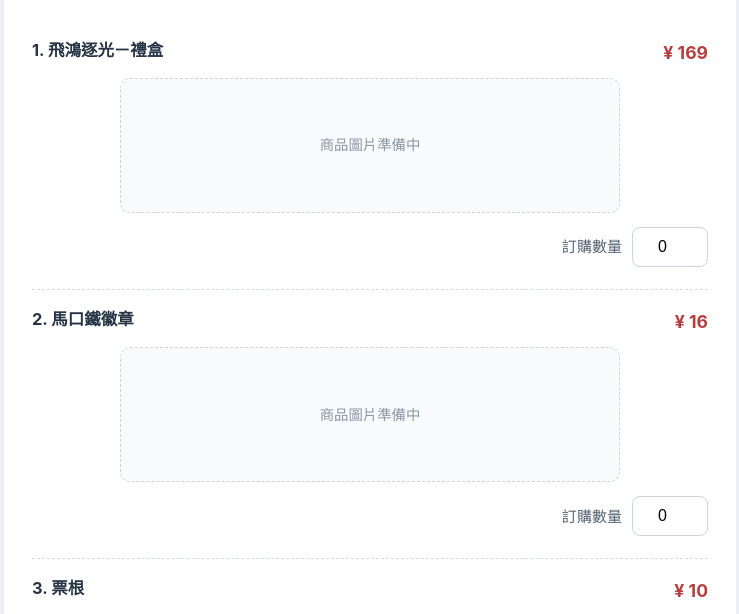
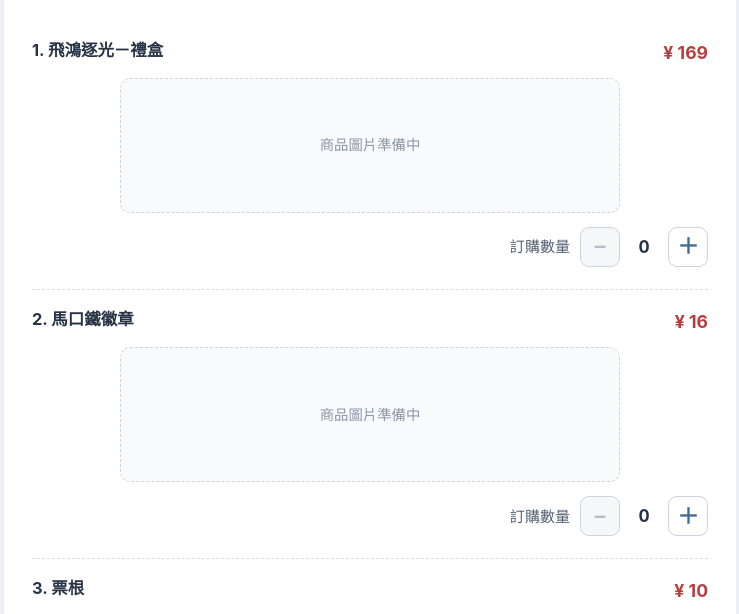
Before and after one commit to icecold055-yuyu/beyond-the-world-shop, a plain HTML site: page index.html in a window 1280 px wide. Shown: the part 133-747 px from the top of the page, without its empty margins (270-1009 px from the left). Drawn offline with Linux system fonts and the light colour scheme.

Commit message:
修改數量增加減少為+-按選方式

```diff
--- a/index.html
+++ b/index.html
@@ -52,9 +52,17 @@
     }
     .quantity-row { display: flex; justify-content: flex-end; align-items: center; gap: 10px; }
     .quantity-row label { color: #536171; font-size: .94rem; }
-    .quantity-row input {
-      width: 76px; height: 40px; padding: 4px; text-align: center;
-      border: 1px solid #cbd5df; border-radius: 8px; font-size: 1rem; background: #fff;
+    .quantity-control { display: inline-flex; align-items: center; gap: 10px; }
+    .qty-btn {
+      width: 40px; height: 40px; border: 1px solid #cbd5df; border-radius: 9px;
+      background: #fff; color: var(--blue); font-size: 1.35rem; font-weight: 700;
+      line-height: 1; cursor: pointer; touch-action: manipulation;
+    }
+    .qty-btn:active { background: var(--blue-soft); }
+    .qty-btn:disabled { color: #b5bec8; background: #f5f7f9; cursor: not-allowed; }
+    .quantity-value {
+      min-width: 28px; text-align: center; color: var(--ink);
+      font-size: 1.08rem; font-weight: 750; font-variant-numeric: tabular-nums;
     }
     .panel { border-radius: 12px; padding: 17px; margin-top: 20px; }
     .cart-panel { background: #fffaf0; border: 1px solid #f2e4bd; }
@@ -198,19 +206,25 @@
             </div>
           </div>
           <div class="quantity-row">
-            <label for="qty_${p.sort}">訂購數量</label>
-            <input type="number" id="qty_${p.sort}" min="0" step="1" value="0"
-              inputmode="numeric" oninput="validateQty(this); calculate()"
-              onchange="validateQty(this); calculate()" aria-label="${p.name} 訂購數量">
+            <label>訂購數量</label>
+            <div class="quantity-control">
+              <button type="button" class="qty-btn" id="minus_${p.sort}"
+                onclick="adjustQty(${p.sort}, -1)" aria-label="減少${p.name}數量" disabled>−</button>
+              <span class="quantity-value" id="qty_${p.sort}" aria-live="polite">0</span>
+              <button type="button" class="qty-btn" onclick="adjustQty(${p.sort}, 1)"
+                aria-label="增加${p.name}數量">＋</button>
+            </div>
           </div>
         </section>
       `).join("");
     }
 
-    function validateQty(input) {
-      const qty = Number.parseInt(input.value, 10);
-      if (!Number.isFinite(qty) || qty < 0) input.value = 0;
-      else input.value = qty;
+    function adjustQty(productSort, change) {
+      const quantityDisplay = document.getElementById(`qty_${productSort}`);
+      const nextQty = Math.max(0, Number.parseInt(quantityDisplay.textContent, 10) + change);
+      quantityDisplay.textContent = nextQty;
+      document.getElementById(`minus_${productSort}`).disabled = nextQty === 0;
+      calculate();
     }
 
     function getOrderData() {
@@ -218,8 +232,8 @@
       const selectedProducts = [];
 
       products.forEach(p => {
-        const input = document.getElementById(`qty_${p.sort}`);
-        const qty = Math.max(0, Number.parseInt(input.value, 10) || 0);
+        const display = document.getElementById(`qty_${p.sort}`);
+        const qty = Math.max(0, Number.parseInt(display.textContent, 10) || 0);
         if (qty > 0) {
           totalRmb += p.price * qty;
           selectedProducts.push({ product: p, qty });
```
